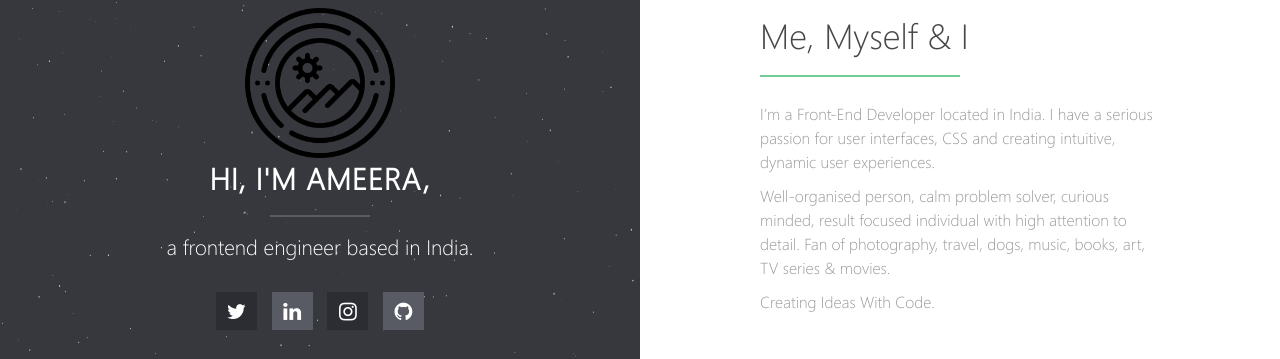
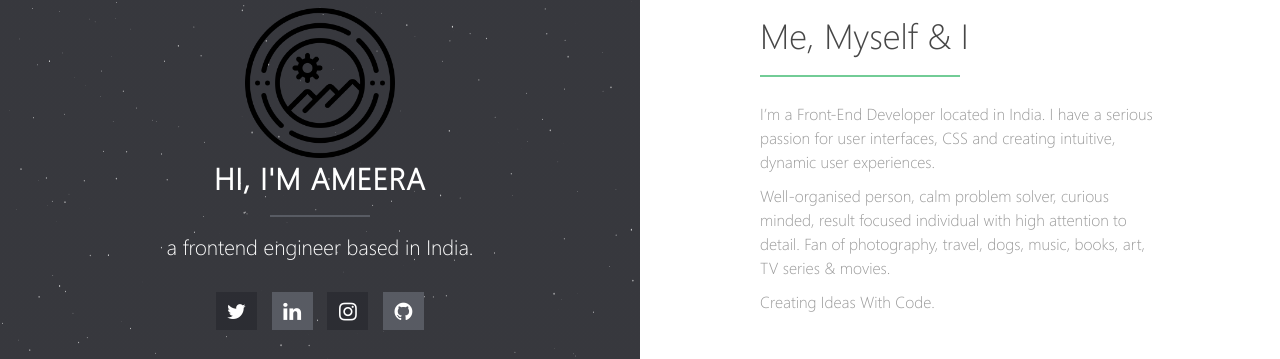
Before and after one commit to ameerajayakumar/ameerajayakumar.github.io, a Jekyll site: the page built from index.md, in a window 1280 px wide. Shown: the part 281-640 px from the top of the page. Built offline with Jekyll 4.4.1, drawn with Linux system fonts in a browser that asks for light colours; our own code applies the rules of GitHub Pages for plain Markdown files; part of the change alters nothing that is shown.

```diff
--- a/_config.yml
+++ b/_config.yml
@@ -1,5 +1,5 @@
 # Site
-title: Hi, I'm Ameera,
+title: Hi, I'm Ameera
 description: a frontend engineer based in India.
 url: https://ameerajayakumar.github.io/
 logo: nature.png                                       # Site logo
--- a/_data/projects.yaml
+++ b/_data/projects.yaml
@@ -7,6 +7,11 @@
   url: http://taylantatli.me/Moon
   image: https://cloud.githubusercontent.com/assets/754514/14509720/61c61058-01d6-11e6-93ab-0918515ecd56.png
   completed: true
+
+- title: JS Projects
+  url: https://ameerajayakumar.github.io/50Projects/
+  image: https://images.unsplash.com/photo-1564865878688-9a244444042a?ixlib=rb-1.2.1&ixid=MnwxMjA3fDB8MHxwaG90by1wYWdlfHx8fGVufDB8fHx8&auto=format&fit=crop&w=2340&q=80
+  completed: false
 
 - title: QA Works
   url: http://taylantatli.me/Ramme
```
